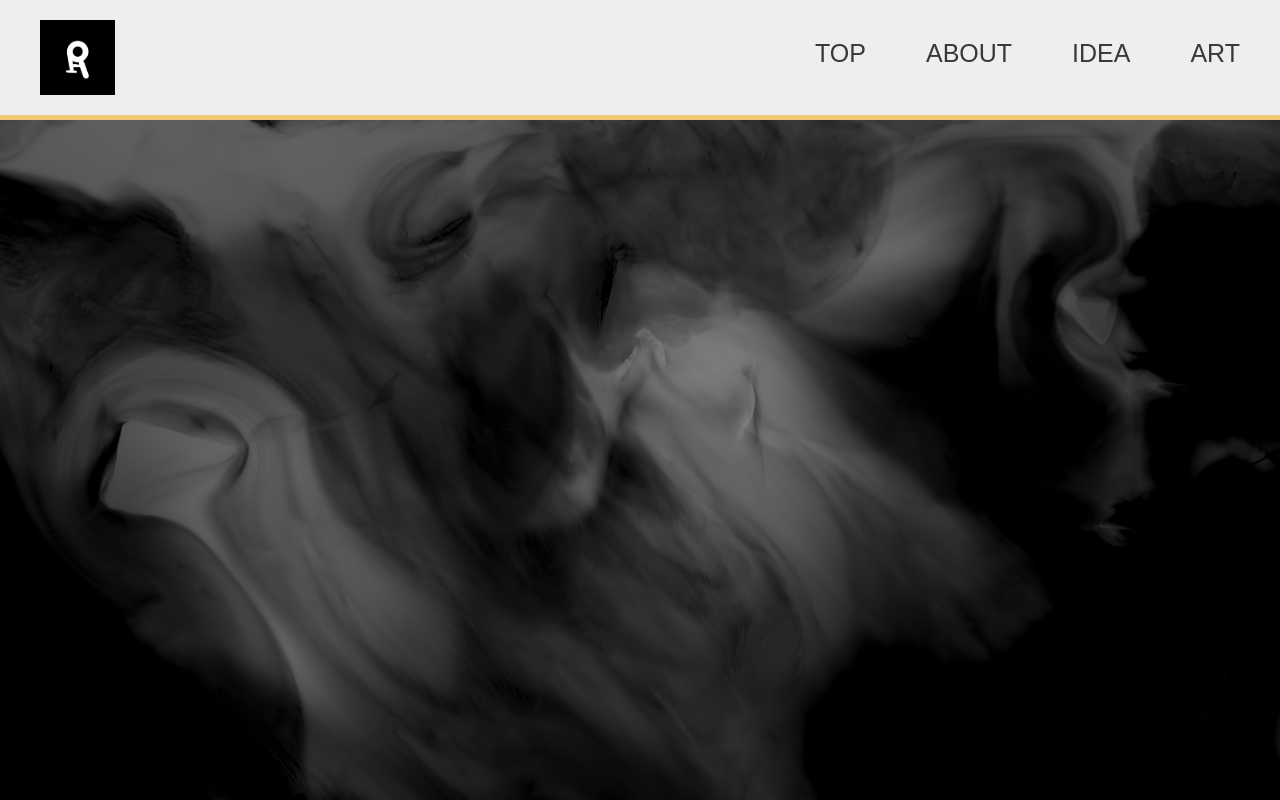
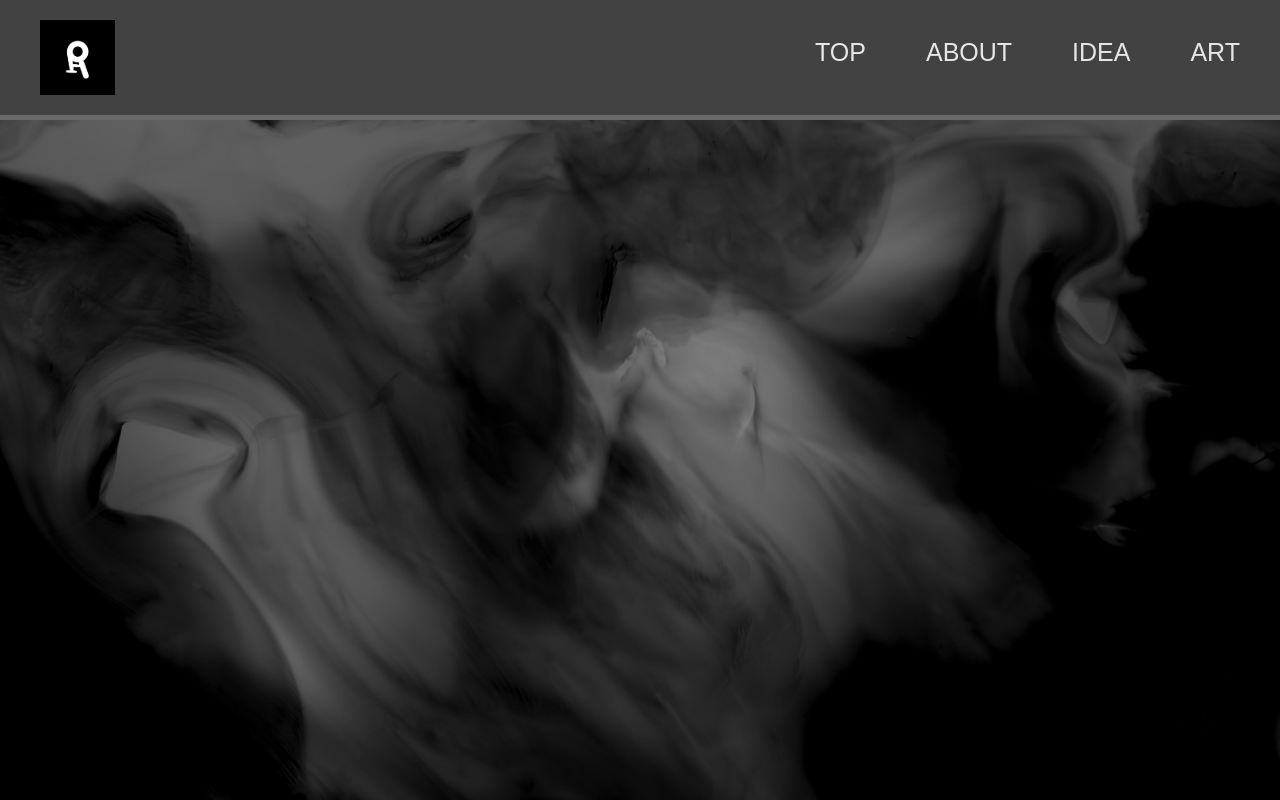
Before and after one commit to Tomo0108/Ganaha0925, a plain HTML site: page docs/index.html in a window 1280 px wide. Shown: the top 800 px of the page. Drawn offline with Linux system fonts and the light colour scheme; a web font is replaced by a local one.

Commit message:
Add files via upload

```diff
--- a/docs/css/style.css
+++ b/docs/css/style.css
@@ -1,7 +1,7 @@
 @charset "utf-8";
 a {
   text-decoration: none;
-  color: #7e7e7e;
+  color: #f2f2f2;
 }
 *{
 	box-sizing: border-box;
@@ -23,7 +23,7 @@ a::after {
   content: '';
   width: 100%;
   height: 2px;
-  background: #333;
+  background: #b7b7b7;
   opacity: 0;
   visibility: hidden;
   transition: .3s;
@@ -35,8 +35,8 @@ a:hover::after {
 }
 
 body{
-	background: #edededee;
-	font-family: -apple-system, BlinkMacSystemFont, 'Segoe UI', Roboto, Oxygen, Ubuntu, Cantarell, 'Open Sans', 'Helvetica Neue', sans-serif;
+	background: #353535ee;
+	font-family: 'font/Oswald-VariableFont_wght.ttf', sans-serif;
   font-size: 25px;
   display: flex;
   flex-flow: column;
@@ -44,13 +44,13 @@ body{
 
 }
 .site_header{
-	background: #5c7a888a, #FFF;
+	background: #6565658a, #FFF;
 	display: flex;
 	padding: 20px 40px;
 	justify-content: space-between;
   width: 100%;
   z-index: 99;
-  border-bottom: solid 5px #f0bd4fc1;
+  border-bottom: solid 5px #777777c1;
 }
 .site_logo img{
 	height: 75px;
@@ -67,7 +67,7 @@ body{
   margin-left: 60px;
 }
 .nav_menu_item a{
-	color: rgb(57, 57, 57);
+	color: rgb(230, 230, 230);
   text-decoration: none;
   font-family: 'Titillium Web', sans-serif;
 }
```
